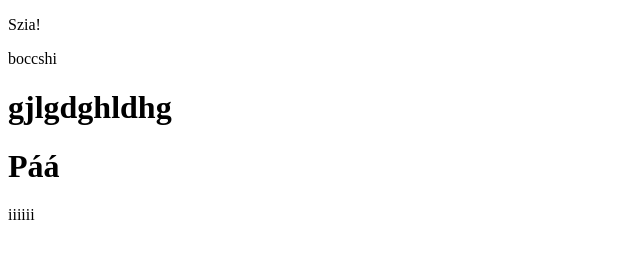
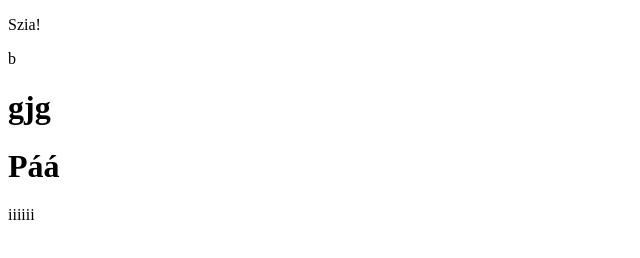
Before and after one commit to Frnc36/kozos_munka, a plain HTML site: page index.html in a window 1280 px wide. Shown: the whole page, without its empty margins (0-640 px from the left). Drawn offline with Linux system fonts and the light colour scheme.

Commit message:
valtoztatas

```diff
--- a/index.html
+++ b/index.html
@@ -7,8 +7,8 @@
 </head>
 <body>
     <p>Szia!</p>
-    <p>boccshi</p>
-    <h1>gjlgdghldhg</h1>
+    <p>b</p>
+    <h1>gjg</h1>
     <a href="http://"></a>
     <h1>Páá</h1>
     <p>iiiiii</p>
```
